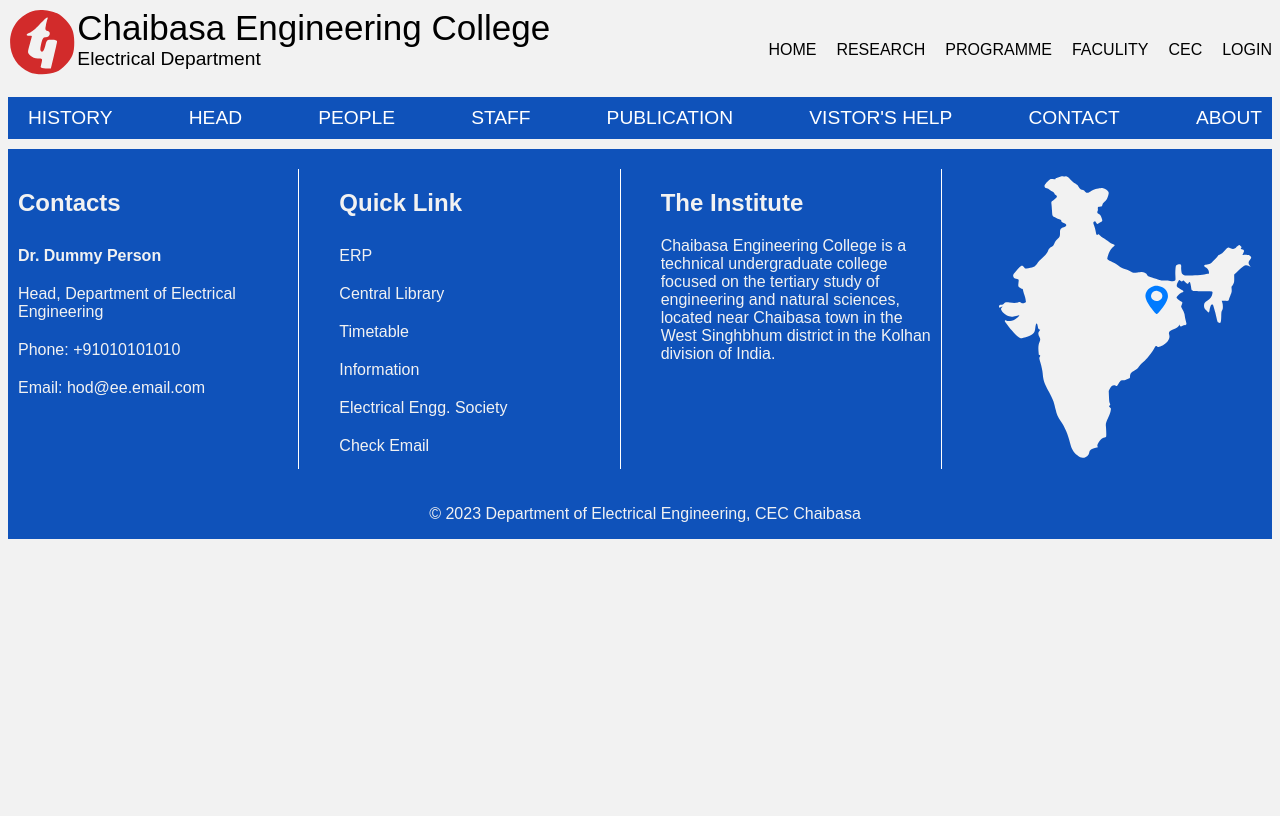
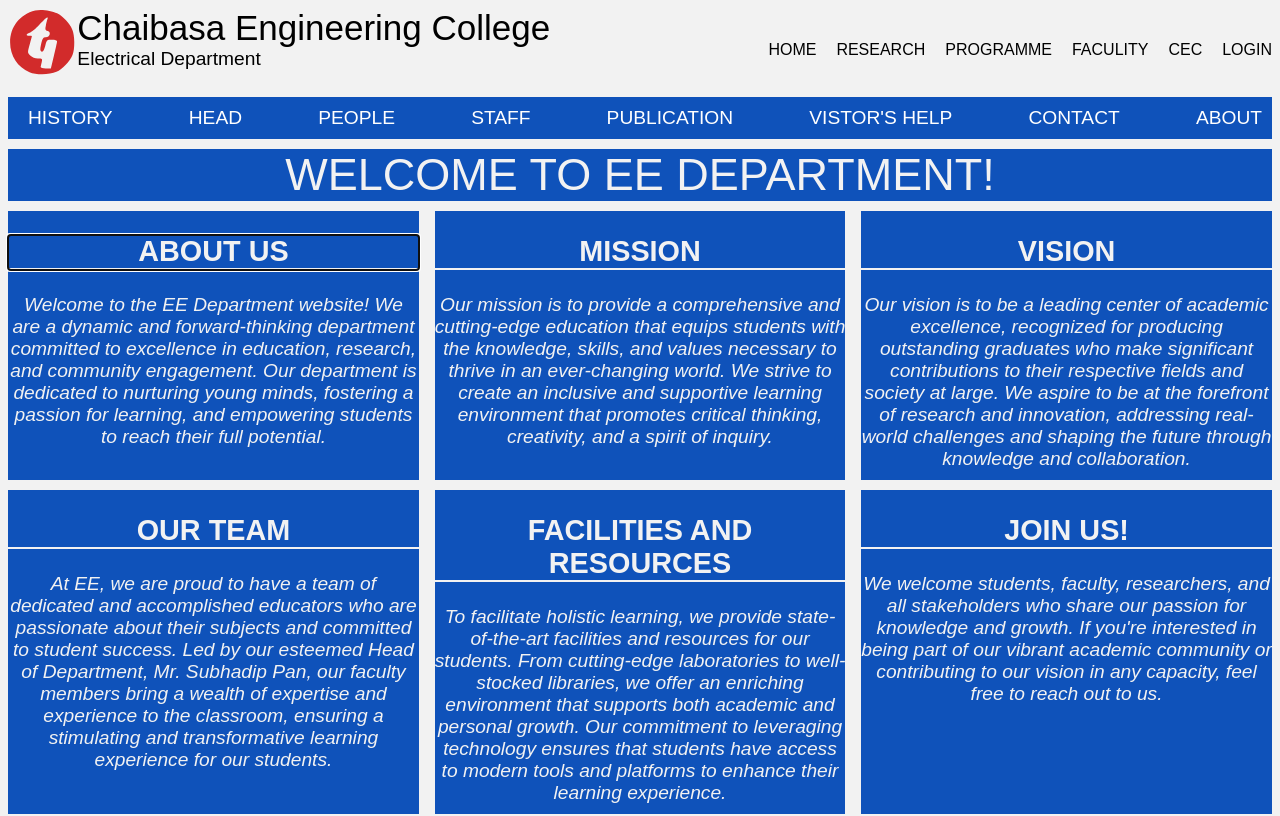
Before and after one commit to anuragRusty/ee, a Svelte app: page /about in a window 1280 px wide. Shown: the top 816 px of the page. Built offline with nearby package versions, Linux system fonts and the light colour scheme.

Commit message:
Added About page

```diff
--- a/src/App.svelte
+++ b/src/App.svelte
@@ -5,6 +5,7 @@
     import Header from "./layouts/Header.svelte";
     import People from "./pages/People.svelte";
     import Contact from "./pages/Contact.svelte";
+    import About from "./pages/About.svelte";
 </script>
 
 <main>
@@ -16,6 +17,7 @@
         <Route path="/home" component={Home} />
         <Route path="/people" component={People} />
         <Route path="/contact" component={Contact} />
+        <Route path="/about" component={About} />
         <Footer />
     </Router>
 </main>
--- /dev/null
+++ b/src/pages/About.svelte
@@ -0,0 +1,110 @@
+<script>
+    import {slide} from "svelte/transition";
+
+    const ABOUT = [
+        {
+         title:"ABOUT US",
+         info:"Welcome to the EE Department website! We are a dynamic and forward-thinking department committed to excellence in education, research, and community engagement. Our department is dedicated to nurturing young minds, fostering a passion for learning, and empowering students to reach their full potential.",
+        },
+        {
+         title:"MISSION",
+         info:"Our mission is to provide a comprehensive and cutting-edge education that equips students with the knowledge, skills, and values necessary to thrive in an ever-changing world. We strive to create an inclusive and supportive learning environment that promotes critical thinking, creativity, and a spirit of inquiry.",
+        },
+        {
+         title:"VISION",
+         info:"Our vision is to be a leading center of academic excellence, recognized for producing outstanding graduates who make significant contributions to their respective fields and society at large. We aspire to be at the forefront of research and innovation, addressing real-world challenges and shaping the future through knowledge and collaboration.",
+        },
+        {
+         title:"OUR TEAM",
+         info:"At EE, we are proud to have a team of dedicated and accomplished educators who are passionate about their subjects and committed to student success. Led by our esteemed Head of Department, Mr. Subhadip Pan, our faculty members bring a wealth of expertise and experience to the classroom, ensuring a stimulating and transformative learning experience for our students.",
+        },
+        {
+         title:"FACILITIES AND RESOURCES",
+         info:"To facilitate holistic learning, we provide state-of-the-art facilities and resources for our students. From cutting-edge laboratories to well-stocked libraries, we offer an enriching environment that supports both academic and personal growth. Our commitment to leveraging technology ensures that students have access to modern tools and platforms to enhance their learning experience.",
+        },
+        {
+         title:"JOIN US!",
+         info:"We welcome students, faculty, researchers, and all stakeholders who share our passion for knowledge and growth. If you're interested in being part of our vibrant academic community or contributing to our vision in any capacity, feel free to reach out to us."
+        }
+    ];
+</script>
+
+<div class="container" in:slide>
+ <div class="welcome">WELCOME TO EE DEPARTMENT!</div>
+ <div class="info-container">
+   {#each ABOUT as item}
+   <div class="sub-info-container">
+       <h2>{item.title}</h2>
+       <div class="info">{item.info}</div>
+   </div>
+   {/each}
+ </div>
+</div>
+
+<style>
+    h2{
+        color:#f2f2f2;
+        text-align: center;
+        border-bottom: solid 2px #f2f2f2;
+        background-color: #0f52ba;
+        width: 100%;
+    }
+    .container{
+        display: flex;
+        flex-direction: column;
+        gap: 10px;
+        padding-bottom:10px;
+    }
+
+    .info-container{
+        display: flex;
+        flex-wrap: wrap;
+        gap: 10px;
+        justify-content: space-between;
+    }
+
+    .sub-info-container{
+        width: calc(33.3% - 10px);
+        color:#f2f2f2;
+        background-color: #0f52ba;
+        font-size: larger;
+        display: flex;
+        flex-direction: column;
+        align-items: center;
+    }
+    .welcome{
+        width:100%;
+        font-size: 45px;
+        font-weight: 100;
+        color:#f2f2f2;
+        text-align: center;
+        background-color: #0f52ba;
+    }
+
+    .info{
+        text-align: center;
+        font-style: italic;
+        margin-bottom: 10px;
+    }
+
+    @media only screen and (max-width: 600px) {
+
+        .welcome{
+        width:100%;
+        font-size: 35px;
+        font-weight: 100;
+        }
+
+        .info-container{
+            flex-wrap: nowrap;
+            flex-direction: column;
+            width: 100%;
+            height: auto;
+        }
+
+        .sub-info-container{
+            width: 100%;
+            height: auto;
+        }
+    }
+</style>
--- a/src/pages/Contact.svelte
+++ b/src/pages/Contact.svelte
@@ -47,6 +47,7 @@
      <div class="member">
         <div class="profile-pic-member"></div>
         <div class="name">{member.name}</div>
+        <i style="margin:2px;">Student</i>
         <div class="contact">
             <a href="mailto:{member.email}"><img alt="email" class="icon icon2" src={Email}></a>
             <a href="tel:{member.phone}"><img alt="phone" class="icon icon2" src={Phone}></a>
```
